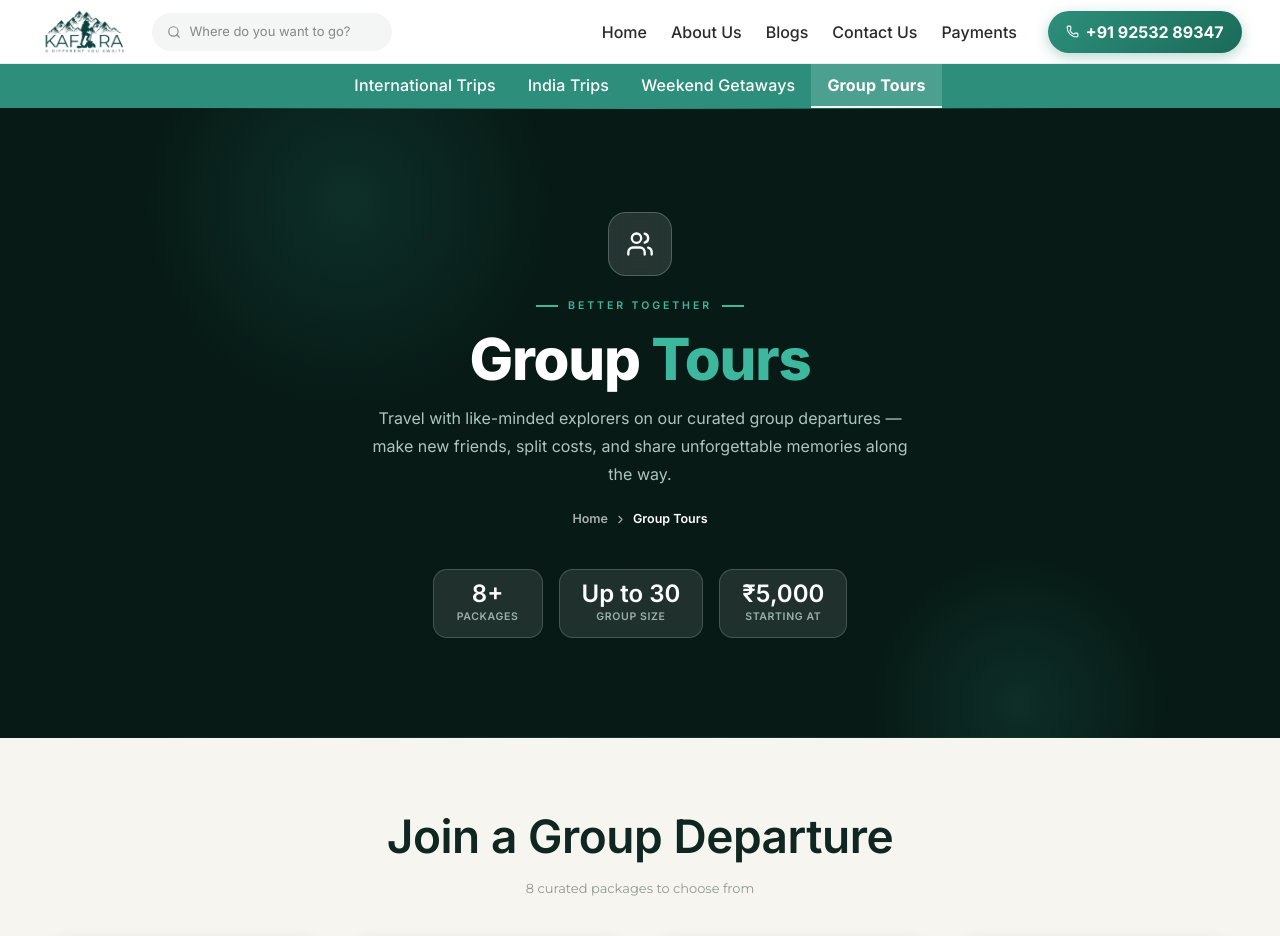
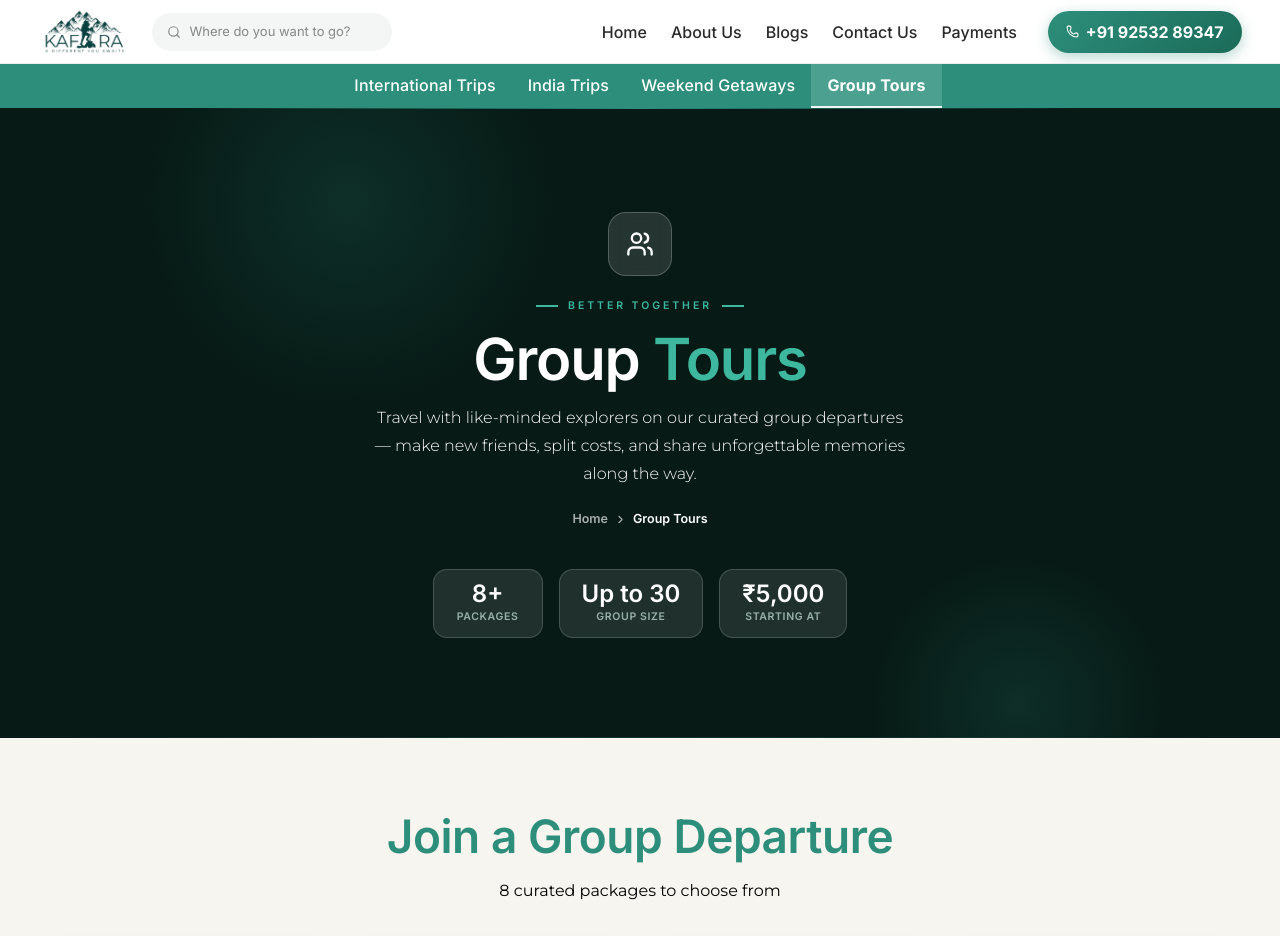
Before and after one commit to metamaster01/kafira-website, a Next.js app: page /group-tour in a window 1280 px wide. Shown: the top 936 px of the page. Built offline with nearby package versions, Linux system fonts and the light colour scheme; a web font is replaced by a local one.

Commit message:
client change v4.0

```diff
--- a/components/CategoryHero.tsx
+++ b/components/CategoryHero.tsx
@@ -113,7 +113,7 @@
         <h1
           style={{
             fontFamily: '"Inter",sans-serif',
-            fontWeight: 800,
+            fontWeight: 600,
             fontSize: "clamp(32px,6vw,58px)",
             lineHeight: 1.08,
             color: "#ffffff",
@@ -128,10 +128,10 @@
         {/* subtitle */}
         <p
           style={{
-            fontFamily: '"Inter",sans-serif',
+            fontFamily: '"Montserrat",sans-serif',
             fontSize: "clamp(13px,1.3vw,16px)",
-            fontWeight: 400,
-            color: "rgba(220,245,240,0.78)",
+            fontWeight: 300,
+            color: "white",
             lineHeight: 1.75,
             maxWidth: 540,
             margin: "0 auto 22px",
@@ -223,6 +223,11 @@
           ))}
         </motion.div>
       </motion.div>
+
+      <style jsx>{`
+       @import url('https://fonts.googleapis.com/css2?family=Inter:wght@400;600;800&family=Montserrat:wght@400;500&display=swap');
+
+      `}</style>
     </div>
   );
 }
--- a/components/CategoryTripsGrid.tsx
+++ b/components/CategoryTripsGrid.tsx
@@ -51,7 +51,7 @@
               fontFamily: '"Inter", sans-serif',
               fontWeight: 600,
               fontSize: 'clamp(24px,4vw,46px)',
-              color: "#0f2720",
+              color: "#2d8f7b",
               margin: "0 0 8px",
               letterSpacing: "-0.01em",
             }}
@@ -61,8 +61,8 @@
           <p
             style={{
               fontFamily: '"Montserrat",sans-serif',
-              fontSize: 13,
-              color: "rgba(15,39,32,0.45)",
+              fontSize: 16,
+              color: "black",
               margin: 0,
             }}
           >
```
